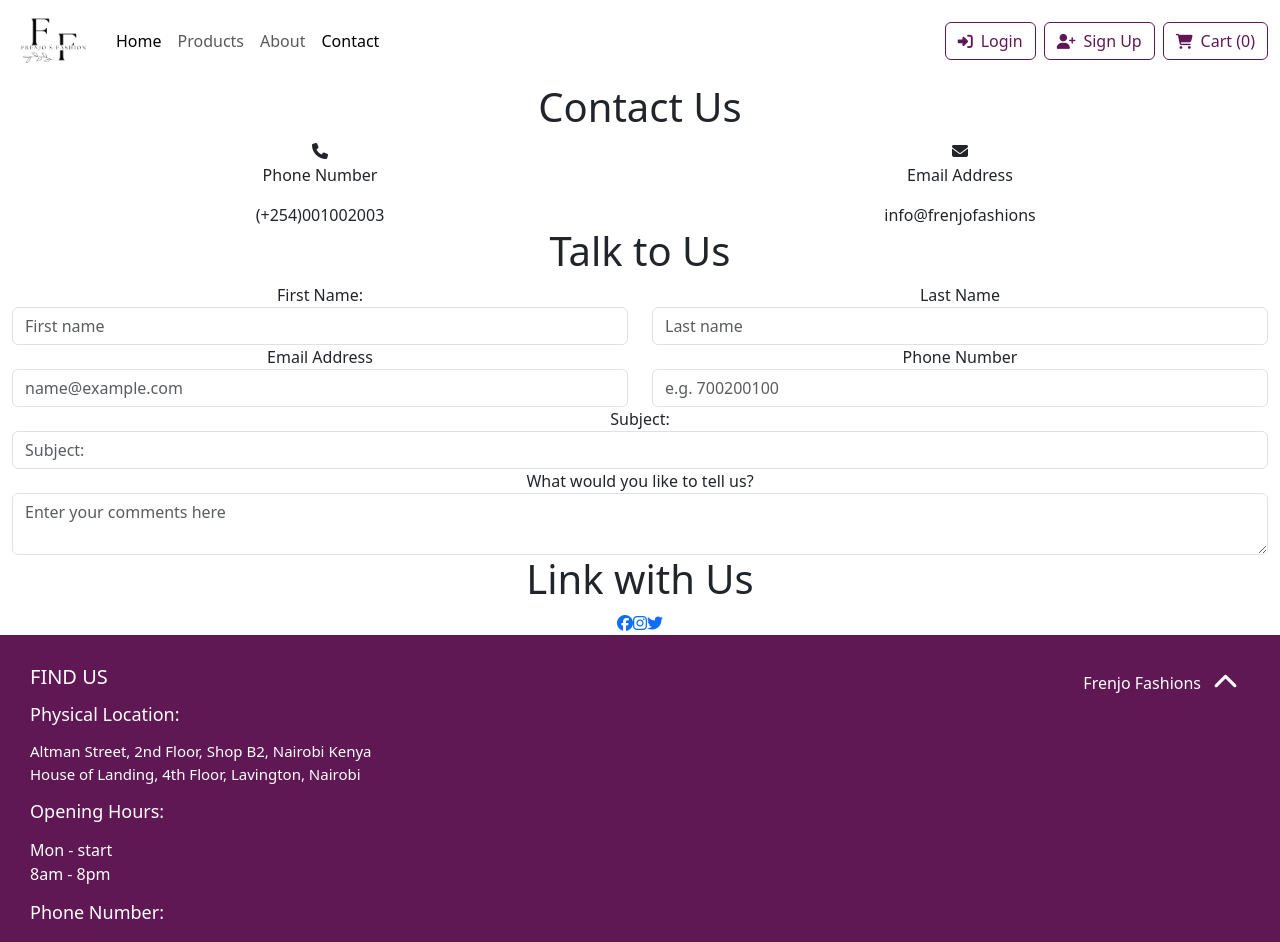
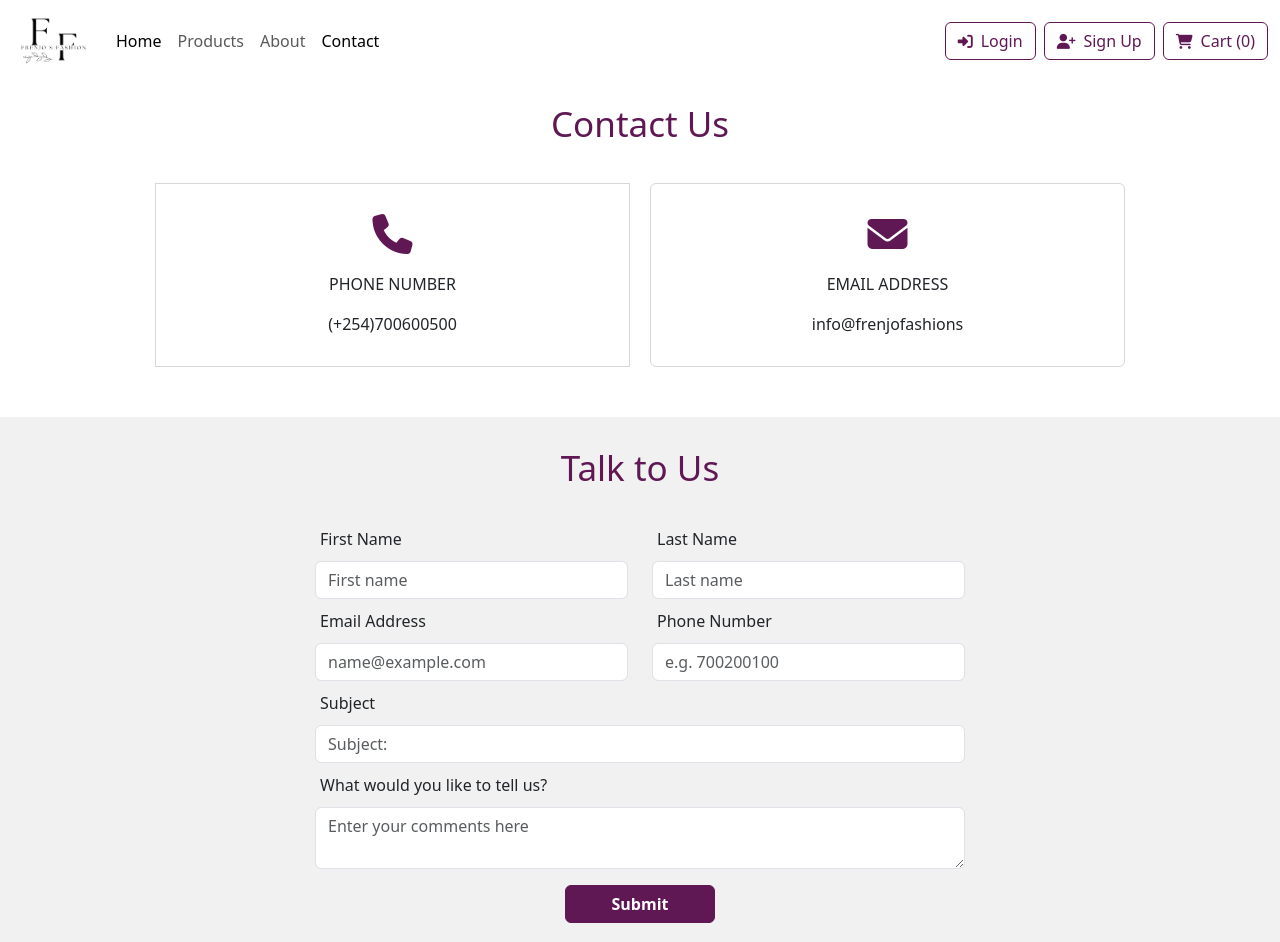
Before and after one commit to Brendafrenjo/e-commerce-app, a React (Create React App) app: page /contact in a window 1280 px wide. Shown: the top 942 px of the page. Built offline with nearby package versions, Linux system fonts and the light colour scheme.

Commit message:
Created Contact.css

```diff
--- /dev/null
+++ b/src/Contact.css
@@ -0,0 +1,74 @@
+.Contact h2 {
+  text-align: center;
+  padding: 20px 0;
+}
+
+.submit-message {
+  font-weight: 600;
+  border: 1px solid #5f1854;
+  background-color: #5f1854;
+  color: white;
+  width: 150px;
+}
+
+.submit-message:hover {
+  border: 1px solid #5f1854;
+  color: white;
+  background-color: #8c2057;
+}
+
+.phone,
+.email {
+  border: 1px solid #d8d7d7;
+  margin: 10px;
+  padding: 30px 0;
+}
+
+.contact-information {
+  justify-content: center;
+}
+
+.contact-information p {
+  text-transform: uppercase;
+  font-weight: 500;
+}
+
+.contact-information-icon {
+  font-size: 40px;
+  color: #5f1854;
+  padding-bottom: 18px;
+}
+
+.label {
+  text-align: start;
+  display: flex;
+  justify-content: flex-start;
+  padding: 10px 0 10px;
+  padding-left: 5px;
+}
+
+.submit-information {
+  background-color: #f1f1f1;
+  margin: 40px 0;
+  padding-bottom: 40px;
+  padding-top: 10px;
+}
+
+.facebook,
+.instagram,
+.twitter {
+  padding: 10px;
+  font-size: 30px;
+}
+
+.connect-with-us {
+  margin-bottom: 40px;
+}
+
+@media (min-width: 600px) {
+  .contact-form {
+    display: block;
+    margin: 0 auto;
+    width: 650px;
+  }
+}
--- a/src/Contact.js
+++ b/src/Contact.js
@@ -1,26 +1,32 @@
 import React from "react";
+import "./Contact.css";
 
 export default function Contact() {
   return (
-    <div className="Contact container-fluid">
-      <h1>Contact Us</h1>
+    <div className="Contact">
+      <h2 className="contact-us">Contact Us</h2>
+      <div className="container">
         <div className="row contact-information">
-        <div className="col-md-6 phone">
+          <div className="col-md-5 phone">
             <i className="fa-solid fa-phone contact-information-icon"></i>
-          <p>Phone Number</p> (+254)001002003
+            <p>Phone Number</p> (+254)700600500
           </div>
-        <div className="col-md-6 email">
+          <div className="col-md-5 email rounded">
             <i className="fa-solid fa-envelope contact-information-icon"></i>{" "}
             <p>Email Address</p>
             info@frenjofashions
           </div>
         </div>
+      </div>
+      <div className="submit-information container-fluid">
         <div className="contact-form">
-        <h1>Talk to Us</h1>
+          <h2>Talk to Us</h2>
           <form>
             <div className="row">
               <div className="col-6">
-              <label htmlFor="firstName">First Name:</label>
+                <label htmlFor="firstName" className="label">
+                  First Name
+                </label>
                 <input
                   type="text"
                   id="firstName"
@@ -30,7 +36,9 @@ export default function Contact() {
                 />
               </div>
               <div className="col-6">
-              <label htmlFor="lastName">Last Name</label>
+                <label htmlFor="lastName" className="label">
+                  Last Name
+                </label>
                 <input
                   type="text"
                   id="lastName"
@@ -40,7 +48,9 @@ export default function Contact() {
                 />
               </div>
               <div className="col-6">
-              <label htmlFor="email">Email Address</label>
+                <label htmlFor="email" className="label">
+                  Email Address
+                </label>
                 <input
                   type="email"
                   id="email"
@@ -50,7 +60,9 @@ export default function Contact() {
                 />
               </div>
               <div className="col-6">
-              <label htmlFor="tel">Phone Number</label>
+                <label htmlFor="tel" className="label">
+                  Phone Number
+                </label>
                 <input
                   type="tel"
                   id="tel"
@@ -61,7 +73,9 @@ export default function Contact() {
               </div>
             </div>
             <div className="col-12">
-            <label htmlFor="subject">Subject:</label>
+              <label htmlFor="subject" className="label">
+                Subject
+              </label>
               <input
                 type="text"
                 id="subject"
@@ -71,7 +85,9 @@ export default function Contact() {
               />
             </div>
             <div className="col-12">
-            <label htmlFor="comments">What would you like to tell us?</label>
+              <label htmlFor="comments" className="label">
+                What would you like to tell us?
+              </label>
               <textarea
                 id="comments"
                 name="comments"
@@ -79,10 +95,14 @@ export default function Contact() {
                 className="form-control"
               ></textarea>
             </div>
+            <button type="submit" className="btn btn mt-3 submit-message">
+              Submit
+            </button>
           </form>
         </div>
-      <div className="link-with-us">
-        <h1>Link with Us</h1>
+      </div>
+      <div className="connect-with-us">
+        <h2 className="connect">Connect with Us</h2>
         <span className="facebook">
           <a href="https://www.facebook.com/frenjofashions" target="_blank">
             <i className="fa-brands fa-facebook"></i>
```
Lines whose indentation alone changed are shown as unchanged.
